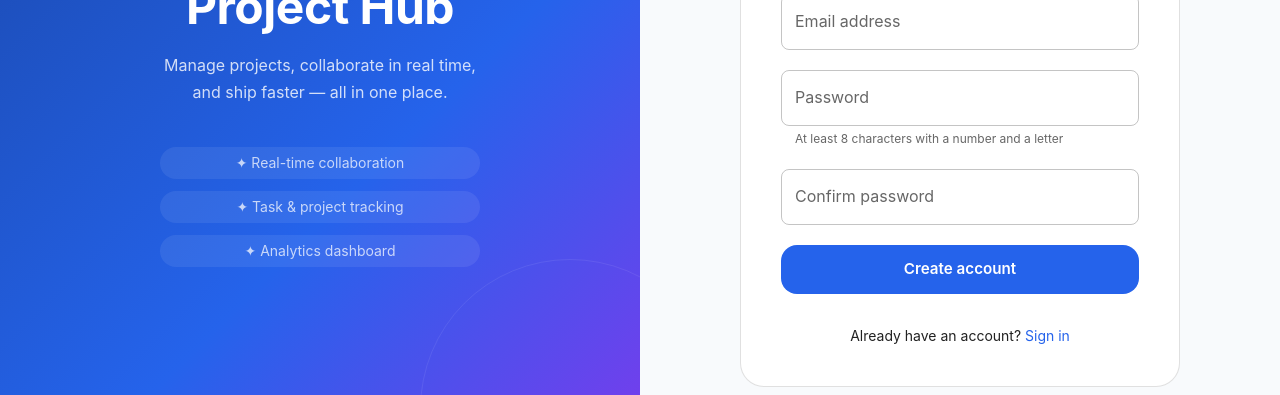
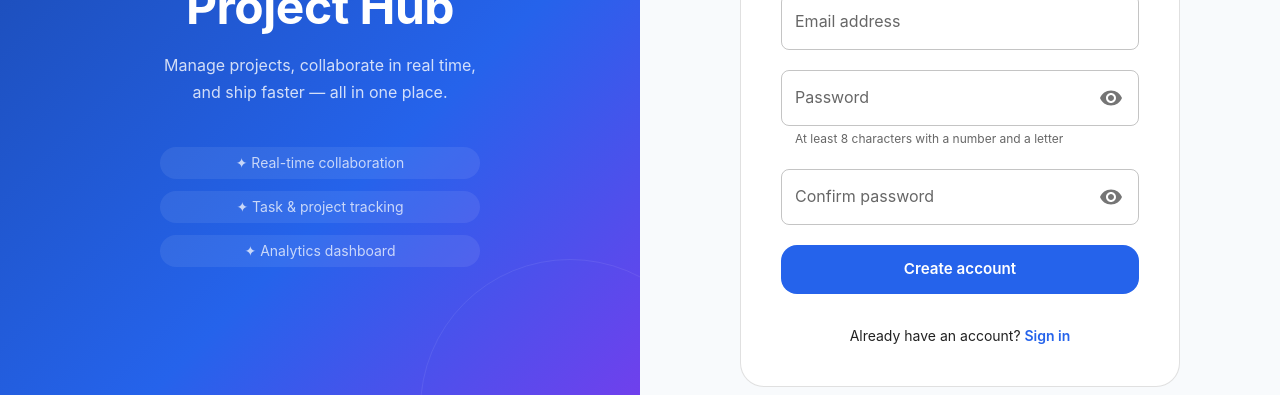
Before and after one commit to soulmate6335/project-management-dashboard, a React (Vite) app in the folder frontend/: page /register in a window 1280 px wide. Shown: the part 321-716 px from the top of the page. Built offline with nearby package versions, Linux system fonts and the light colour scheme.

Commit message:
make changes in registration page

```diff
--- a/frontend/src/pages/RegisterPage.tsx
+++ b/frontend/src/pages/RegisterPage.tsx
@@ -77,12 +77,10 @@ export default function RegisterPage() {
   const passwordValue = watch('password');
 
   const onSubmit = async (values: RegisterFormValues) => {
-    const { confirmPassword: _, ...payload } = values; // strip UI-only field
-    const result = await dispatch(registerUser(payload));
-    if (registerUser.fulfilled.match(result)) {
-      navigate(ROUTES.DASHBOARD, { replace: true });
-    }
+  const { confirmPassword: _, ...payload } = values;
+  await dispatch(registerUser(payload));
 };
+
 
   const busy = isLoading || isSubmitting;
 
@@ -133,7 +131,7 @@ export default function RegisterPage() {
             disabled={busy}
             error={Boolean(errors.name)}
             helperText={errors.name?.message}
-            inputProps={{ 'aria-label': 'Full name' }}
+            slotProps={{ input: { 'aria-label': 'Full name' } }}
             {...register('name', {
               required: 'Full name is required',
               minLength: {
@@ -160,7 +158,7 @@ export default function RegisterPage() {
             disabled={busy}
             error={Boolean(errors.email)}
             helperText={errors.email?.message}
-            inputProps={{ 'aria-label': 'Email address' }}
+            slotProps={{ input: { 'aria-label': 'Email address' } }}
             {...register('email', {
               required: 'Email is required',
               pattern: {
@@ -182,8 +180,9 @@ export default function RegisterPage() {
               errors.password?.message ??
               'At least 8 characters with a number and a letter'
             }
-            inputProps={{ 'aria-label': 'Password' }}
-            InputProps={{
+            slotProps={{
+              input: {
+                'aria-label': 'Password',
                 endAdornment: (
                   <InputAdornment position="end">
                     <IconButton
@@ -197,6 +196,7 @@ export default function RegisterPage() {
                     </IconButton>
                   </InputAdornment>
                 ),
+              },
             }}
             {...register('password', {
               required: 'Password is required',
@@ -222,8 +222,9 @@ export default function RegisterPage() {
             disabled={busy}
             error={Boolean(errors.confirmPassword)}
             helperText={errors.confirmPassword?.message}
-            inputProps={{ 'aria-label': 'Confirm password' }}
-            InputProps={{
+            slotProps={{
+              input: {
+                'aria-label': 'Confirm password',
                 endAdornment: (
                   <InputAdornment position="end">
                     <IconButton
@@ -241,6 +242,7 @@ export default function RegisterPage() {
                     </IconButton>
                   </InputAdornment>
                 ),
+              },
             }}
             {...register('confirmPassword', {
               required: 'Please confirm your password',
@@ -286,8 +288,7 @@ export default function RegisterPage() {
           component={RouterLink}
           to={ROUTES.LOGIN}
           underline="hover"
-          fontWeight={600}
-          sx={{ color: 'primary.main' }}
+          sx={{ color: 'primary.main', fontWeight: 600 }}
         >
           Sign in
         </Link>
```
Lines whose indentation alone changed are shown as unchanged.
